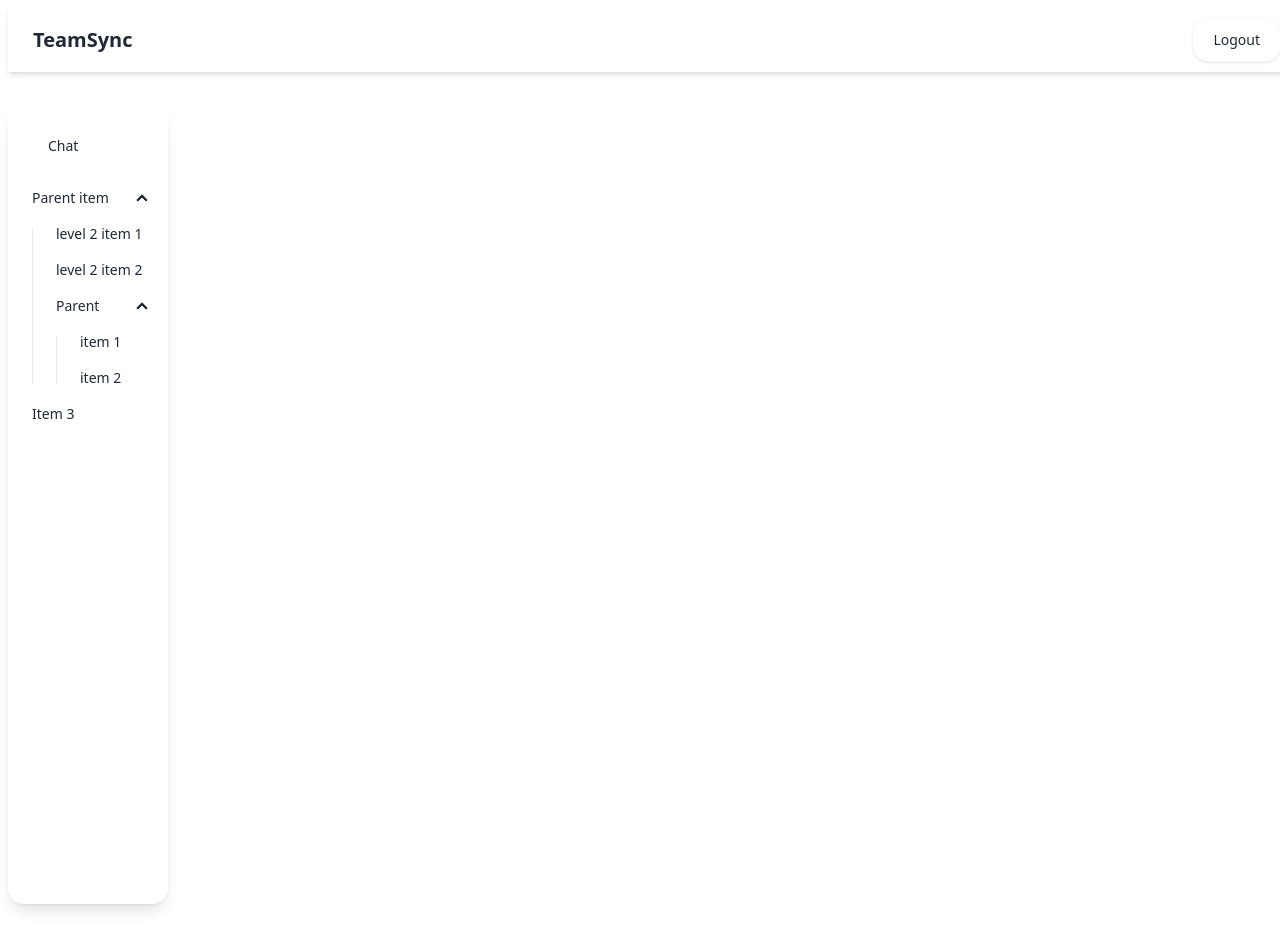
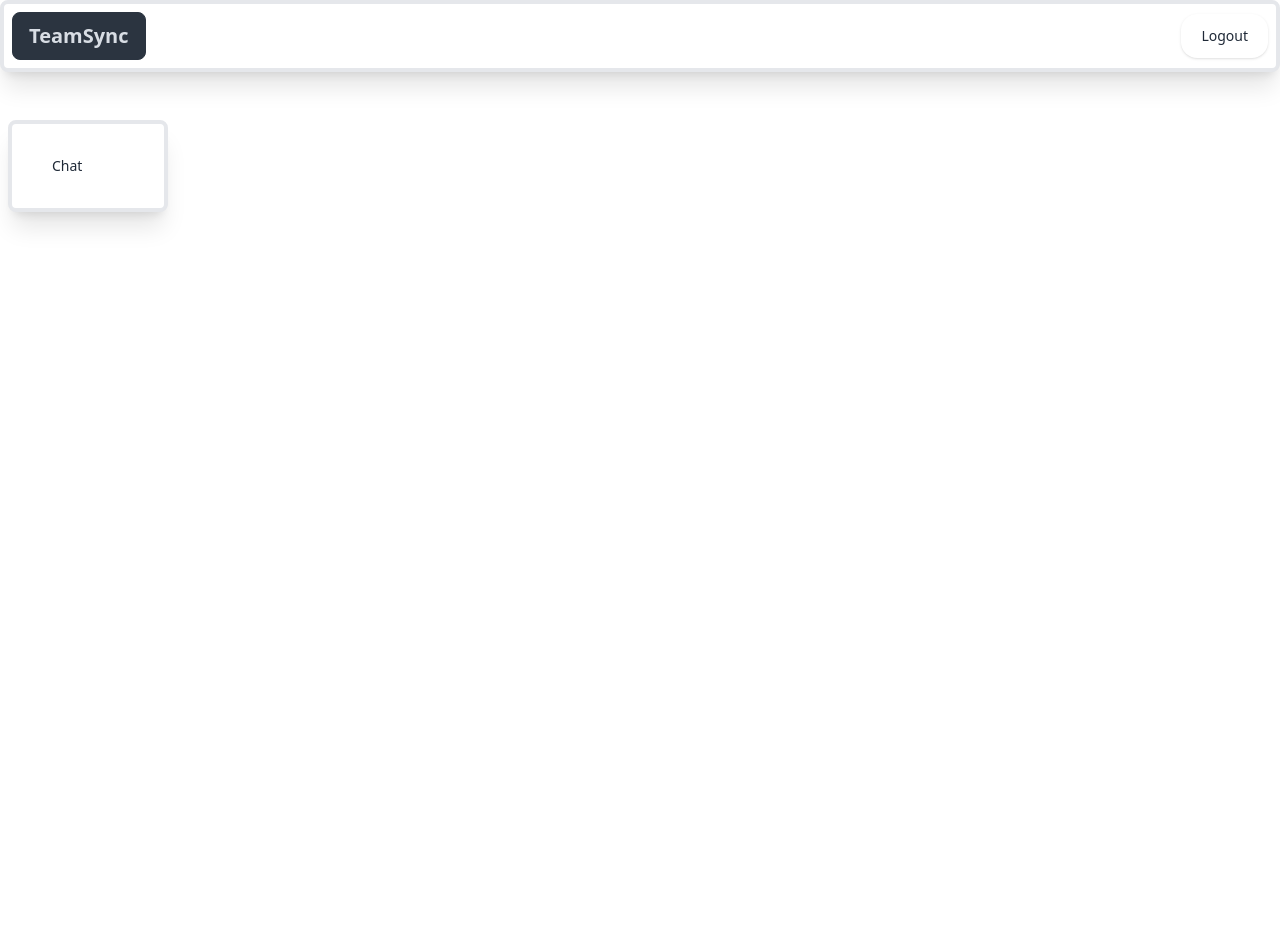
Before and after one commit to mohamim360/TeamSync-Client, a React (Vite) app: page / in a window 1280 px wide. Shown: the top 950 px of the page. After the commit the page ends 800 px from the top, so only its background shows below. Built offline with nearby package versions, Linux system fonts and the light colour scheme; sample sign-in values are in the browser's storage.

Commit message:
adding design

```diff
--- a/src/App.jsx
+++ b/src/App.jsx
@@ -1,4 +1,5 @@
 import "./App.css";
+import PrivateRoute from "./Route/PrivateRoute";
 
 import Footer from "./components/Footer";
 import Menu from "./components/Menu";
@@ -11,7 +12,7 @@ function App() {
     <>
       <Navbar />
       <div className="flex">
-        <Menu />
+        {/* <PrivateRoute> <Menu /></PrivateRoute>   */}
         <Outlet />
       </div>
       {/* <Footer /> */}
--- a/src/components/Menu.jsx
+++ b/src/components/Menu.jsx
@@ -1,20 +1,19 @@
 import React from "react";
 import Navbar from "./Navbar";
 import Footer from "./Footer";
-import { Link } from "react-router-dom";
+import { Link, Outlet } from "react-router-dom";
 
 function Menu() {
   return (
     <>
       <ul
         className="menu lg:menu-vertical
-      bg-base-100 rounded-box lg:mb-16 w-40 h-screen mt-6 m-2
-			shadow-lg"
+      bg-base-100 rounded-box lg:mb-16 w-40 h-full mt-6 m-2 shadow-xl hover:shadow-slate-500 rounded-lg  hover:bg-white hover:border-gray-900 border-4"
       >
         <li className="p-4">
           <Link to="/chat">Chat</Link>
         </li>
-        <li>
+        {/* <li>
           <details open>
             <summary>Parent item</summary>
             <ul>
@@ -42,8 +41,9 @@ function Menu() {
         </li>
         <li>
           <a>Item 3</a>
-        </li>
+        </li> */}
       </ul>
+      {<Outlet />}
     </>
   );
 }
--- a/src/components/Navbar.jsx
+++ b/src/components/Navbar.jsx
@@ -12,9 +12,9 @@ function Navbar() {
   }
   return (
     <>
-      <div className="navbar bg-base-100 shadow-md m-2 mt-2">
+      <div className="navbar bg-base-100 shadow-xl hover:shadow-slate-300 rounded-lg  hover:bg-white hover:border-gray-900 border-4 mb-6">
         <div className="flex-1">
-          <Link to="/" className="btn btn-ghost normal-case text-xl">
+          <Link to="/" className="btn btn-neutral normal-case text-xl">
             TeamSync
           </Link>
         </div>
--- a/src/main.jsx
+++ b/src/main.jsx
@@ -7,26 +7,42 @@ import Chat from "./components/chat/Chat";
 import Login from "./components/auth/Login";
 import Register from "./components/auth/Register";
 import PrivateRoute from "./Route/PrivateRoute";
+import Menu from "./components/Menu";
 const router = createBrowserRouter([
   {
     path: "/",
     element: <App />,
     children: [
       {
-        path: "/chat",
-        element: <PrivateRoute><Chat/></PrivateRoute>,
+        path: "/",
+        element: (
+          <PrivateRoute>
+            <Menu/>
+          </PrivateRoute>
+        ),
+        children:[
+          {
+            path: "/chat",
+            element: (
+              <PrivateRoute>
+                <Chat />
+              </PrivateRoute>
+            ),
+          },
+        ]
       },
+
+
       {
         path: "/login",
         element: <Login />,
       },
       {
         path: "/register",
-        element: <Register/>,
-      }
-    ]
+        element: <Register />,
+      },
+    ],
   },
-
 ]);
 
 ReactDOM.createRoot(document.getElementById("root")).render(
```
